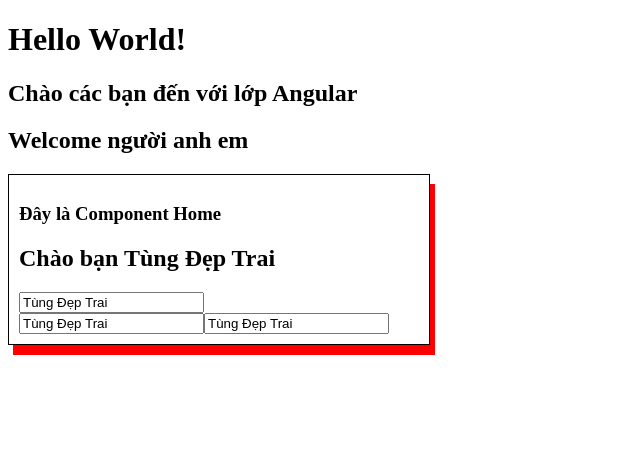
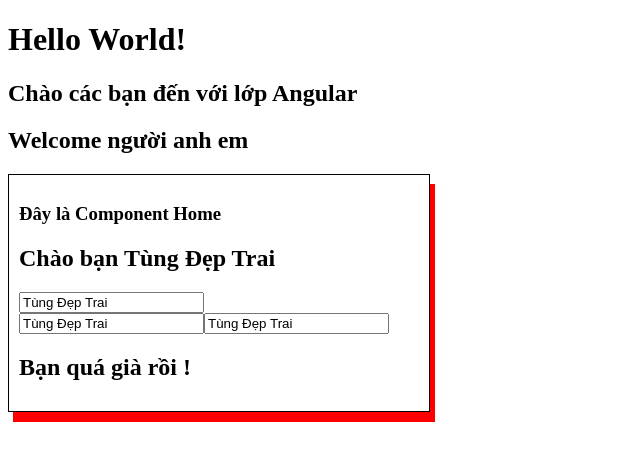
Before and after one commit to quangtung1/Angular12, an Angular app: page / in a window 1280 px wide. Shown: the top 460 px of the page, without its empty margins (0-640 px from the left). Built offline with nearby package versions, Linux system fonts and the light colour scheme.

Commit message:
DataBindingProperties and ngIf

```diff
--- a/src/app/home/home.component.html
+++ b/src/app/home/home.component.html
@@ -6,4 +6,8 @@
 <br>
 <input [value]="name" title="Đây là name">
 <input [value]="name" [title]="'Đây là'+ name">
+
+<h2 *ngIf="age > 20">Bạn quá già rồi ! </h2>
+<h2 *ngIf="age <=20">Bạn còn trẻ lắm ! </h2>
+
 </div>
--- a/src/app/home/home.component.ts
+++ b/src/app/home/home.component.ts
@@ -8,7 +8,7 @@ import { Component, OnInit } from '@angular/core';
 export class HomeComponent implements OnInit {
 
   public name = 'Tùng Đẹp Trai';
-
+  public age = 25;
   constructor() { }
 
   ngOnInit(): void {
```
